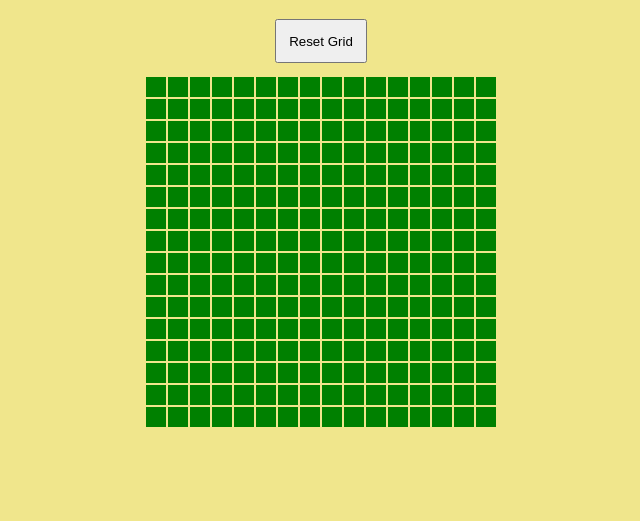
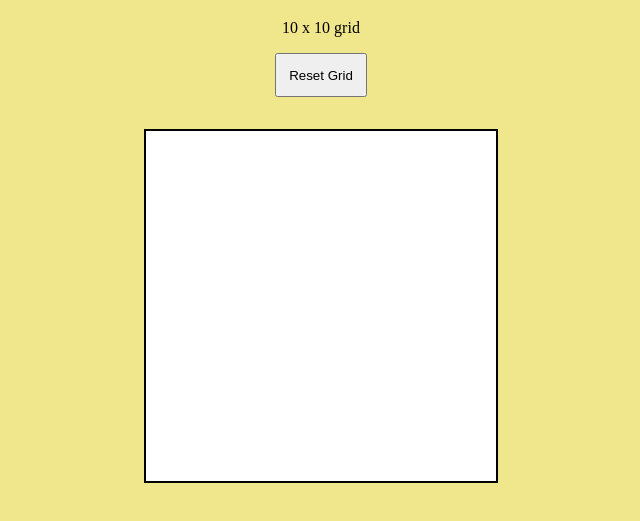
Before and after one commit to xarmar/Etch-A-Sketch, a plain HTML site: page index.html in a window 1280 px wide. Shown: the part 61-582 px from the top of the page, without its empty margins (319-959 px from the left). Drawn offline with Linux system fonts and the light colour scheme.

Commit message:
Change logic in grid() function to use 'display: grid' instead of flex. Change CSS to accomudate grid. Add information about grid i.e '10 x 10 grid' at top of page.

```diff
--- a/css/etchAsketch.css
+++ b/css/etchAsketch.css
@@ -2,20 +2,20 @@ body{
     background: khaki;
 }
 
+#introduction h1 {
+    font-size: 200%;
+}
+
 .input {
     margin-left: 2%;
-    padding: 1%;
+    padding: 2%;
     max-width: 15%;
 }
 
 .submitButton {
     margin-left: 2%;
-    padding-left: 1%;
-    padding-right: 1%;
-    padding-top: 1%;
-    padding-bottom: 1%;
+    padding: 2%;
 }
-
 
 #resetButton {
     padding-left: 1%;
@@ -31,27 +31,16 @@ body{
     text-align: center;
 }
 
+
 #gridContainer {
-    display: flex;
-    flex-direction: column;
-    margin-top: 1%;
-    width: 50%;
-    margin-left: auto;
-    margin-right: auto;
+    display: grid;
+    max-width: 350px;
+    min-height: 350px;
+    margin: 2rem auto;
+    border: 2px solid black;
 }
 
-
-.verticalDiv {
-    margin-left: auto;
-    margin-right: auto;
-    display: flex;
-    flex-direction: row;
+.element {
+    display: grid;
+    background-color: white;
 }
-
-.horizontalDiv {
-    display: flex;
-    flex-direction: row;
-    background-color: green;
-    margin: 1px;
-    padding: 10px;
-}
--- a/index.html
+++ b/index.html
@@ -8,9 +8,10 @@
         <div id="pageContainer">
             <div id="introduction">
                 <h1> Etch-A-Sketch</h1>
+                <p id="gridInfo"></p>
                 <button id="resetButton">Reset Grid</button>
             </div>
-            <div id="gridContainer"></div>
+        <div id="gridContainer"></div>
         </div>
     </body>
 </html>
--- a/javascript/etchAsketch.js
+++ b/javascript/etchAsketch.js
@@ -1,29 +1,39 @@
 document.addEventListener("DOMContentLoaded", function () {
-    const container = document.querySelector("#gridContainer");
-    grid(16);
-
-const introductionId = document.querySelector("#introduction");
+    const gridInfo = document.querySelector("#gridInfo");
+    const gridContainer = document.querySelector("#gridContainer");
+    setGrid(10);
+    grid(10);
+    gridInfo.innerText = (`10 x 10 grid`)
 
 // Listen for Clicks on "Reset Grid" Button
 const resetButton = document.querySelector("#resetButton");
 resetButton.addEventListener("click", resetPrompt);
+
+const introductionId = document.querySelector("#introduction");
 
 function resetPrompt() {
     resetButton.style.cssText = "visibility: hidden";
     // Creates Textfield for User Input and a Submit Button
     let promptUser = document.createElement("input");
     promptUser.placeholder = " Number '10' =  10x10 grid"
-    promptUser.classList.add("input")
+    promptUser.classList.add("input");
     introductionId.appendChild(promptUser);
     let submitButton = document.createElement("button");
     submitButton.innerText = "Create"
     submitButton.classList.add("submitButton");
     introductionId.appendChild(submitButton);
+    promptUser.addEventListener("keydown", enterKeyCheck);
     submitButton.addEventListener("click", fullReset);
+
+    function enterKeyCheck(e) {
+        if (e.code === "Enter") {
+            fullReset()
+        }
+    }
 
     function fullReset(){
         let userInput = promptUser.value;
-        if (isNaN(userInput) || userInput > 100){
+        if (isNaN(userInput) || userInput > 100 || userInput === ""){
             alert("Only numbers equal to or smaller than 100 are valid.")
         }
         else {
@@ -31,6 +41,7 @@ function resetPrompt() {
             // Deletes previous grid
             deleteGrid();
             // Creates new grid with userInput
+            setGrid(userInput);
             grid(userInput);
             listenForSquareHover();
         }
@@ -39,47 +50,37 @@ function resetPrompt() {
     function deleteGrid() {
         promptUser.remove();
         submitButton.remove();
-        let allVerticalDivs = document.querySelectorAll(".verticalDiv");
-        allVerticalDivs.forEach(verticalDiv => {
-            verticalDiv.remove();
-        });
-        let allHorizontalDivs = document.querySelectorAll(".horizontalDiv");
-        allHorizontalDivs.forEach(horizontalDiv => {
-            horizontalDiv.remove();
+        let elements = document.querySelectorAll(".element");
+        elements.forEach(element => {
+            element.remove();
         });
     }
 }
 
+function setGrid(size) {
+    gridContainer.style.gridTemplateColumns = `repeat(${size}, 1fr)`;
+    gridInfo.innerText = `${size} x ${size} grid`
+    }
 
 // Creates a standard "number by number" grid of squares.
 function grid(number) {
-    for (i = 0; i < number; i++) {
-        let verticalDiv = createVerticalDiv();
-        verticalDiv.classList.add("verticalDiv")
-        for (z = 0; z < number; z++) {
-            let horizontalDiv = createHorizontalDiv()
-            verticalDiv.appendChild(horizontalDiv);
-        }
-        container.appendChild(verticalDiv);
+    let numberSquare = number * number;
+    for (i = 0; i < numberSquare; i++) {
+        let element = createElement();
+        element.classList.add("element");
+        gridContainer.appendChild(element);
     }
 }
 
-function createVerticalDiv() {
-    let verticalDiv = document.createElement('div');
-    verticalDiv.classList.add("verticalDiv");
-    return verticalDiv
-}
-
-function createHorizontalDiv() {
-    let horizontalDiv = document.createElement('div');
-    horizontalDiv.classList.add("horizontalDiv");
-    return horizontalDiv
+function createElement() {
+    let newElement = document.createElement('div');
+    return newElement
 }
 
 // Listens for hover on each div square.
 listenForSquareHover();
 function listenForSquareHover() {
-    let squares = document.querySelectorAll(".horizontalDiv");
+    let squares = document.querySelectorAll(".element");
     squares.forEach(square => {
         square.addEventListener("mouseenter", colorise)
     });
@@ -123,5 +124,4 @@ function colorise(e) {
             break;
     }
 }
-
 })
```
